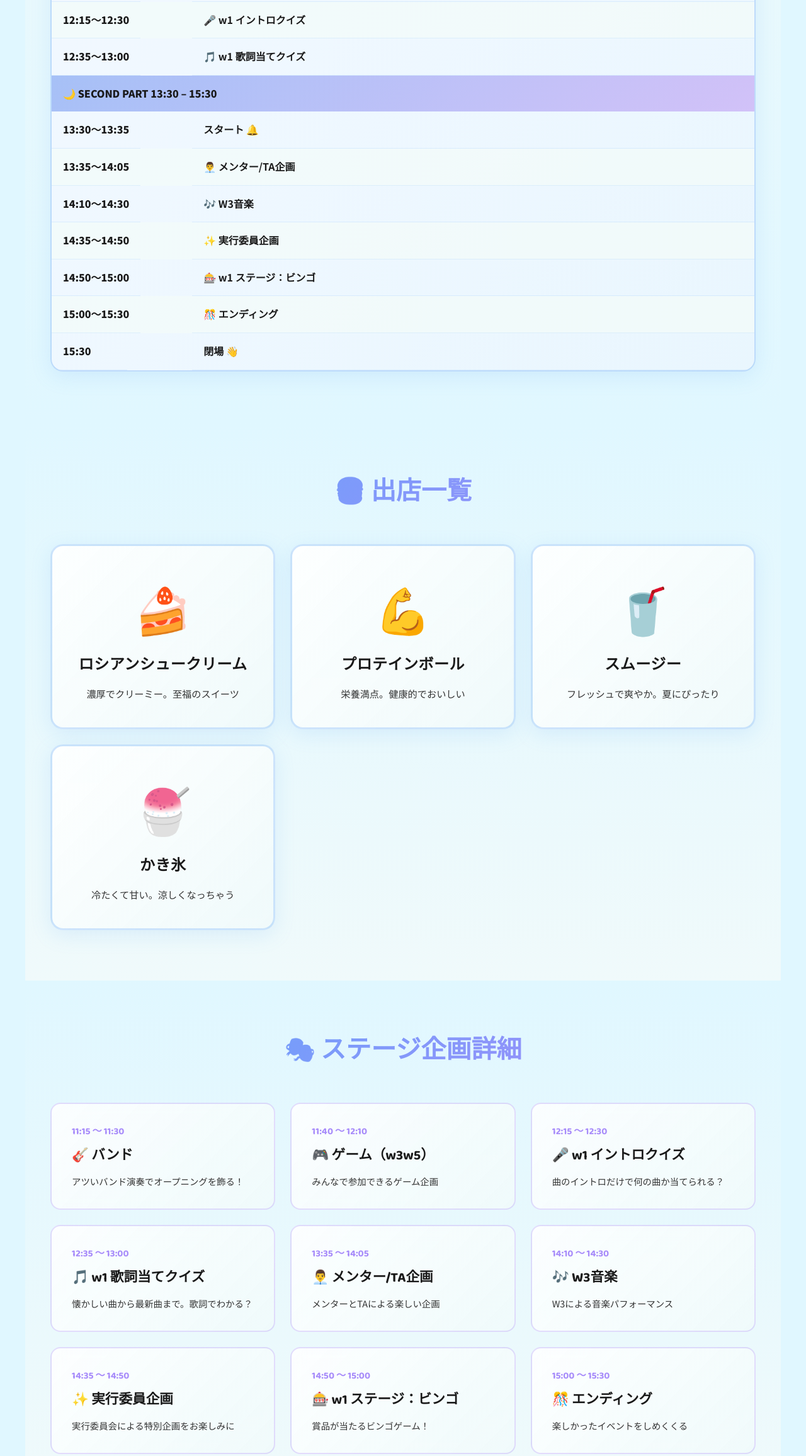
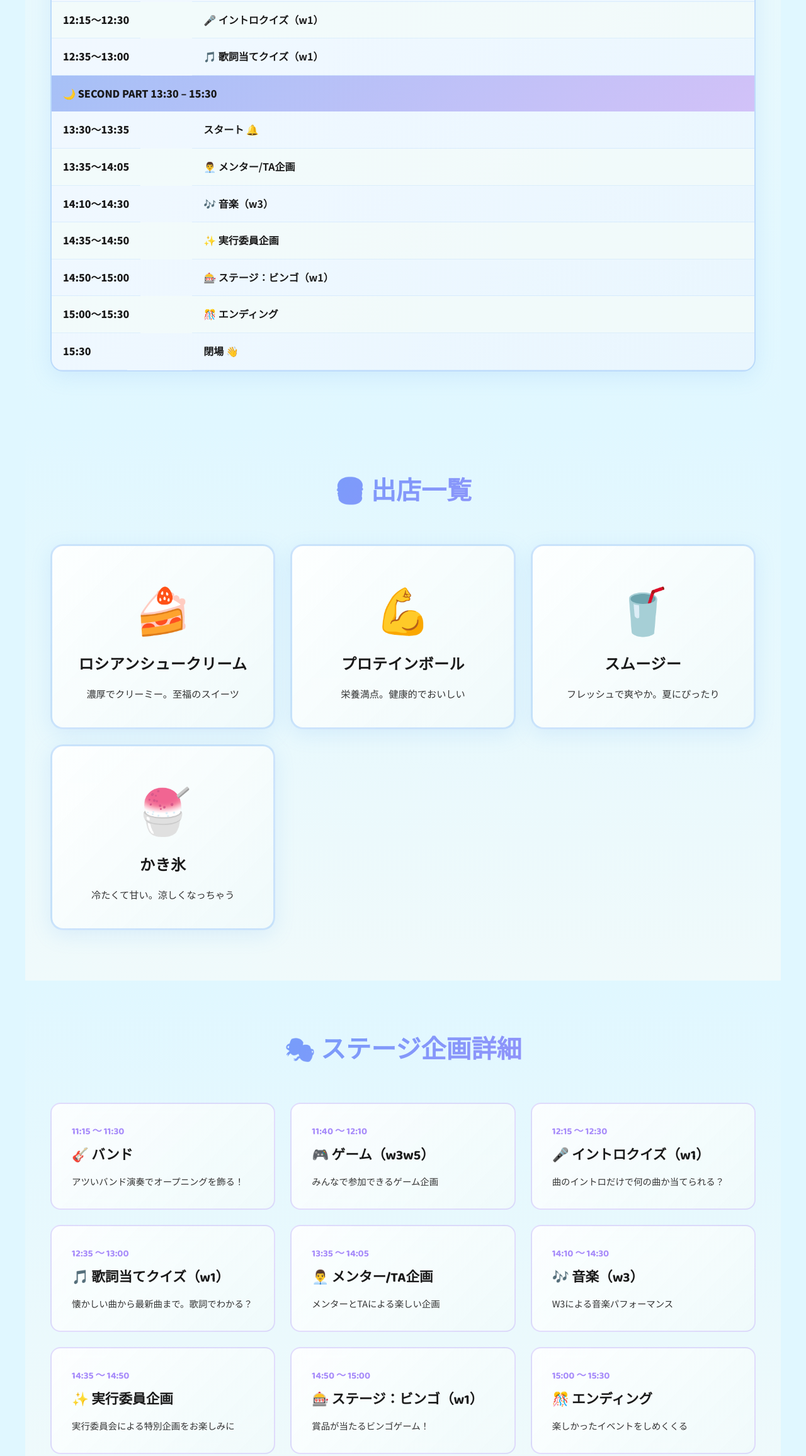
Before and after one commit to Enube1115/Ncanfes-hakataminami-2026, a plain HTML site: page index.html in a window 1280 px wide. Shown: the part 1528-3840 px from the top of the page at 63% size. Drawn offline with Linux system fonts and the light colour scheme; a web font is replaced by a local one.

Commit message:
Update index.html

```diff
--- a/index.html
+++ b/index.html
@@ -1173,11 +1173,11 @@
           </tr>
           <tr>
             <td class="time">12:15～12:30</td>
-            <td class="event">🎤 w1 イントロクイズ</td>
+            <td class="event">🎤 イントロクイズ（w1）</td>
           </tr>
           <tr>
             <td class="time">12:35～13:00</td>
-            <td class="event">🎵 w1 歌詞当てクイズ</td>
+            <td class="event">🎵 歌詞当てクイズ（w1）</td>
           </tr>
 
           <tr class="part-label">
@@ -1193,7 +1193,7 @@
           </tr>
           <tr>
             <td class="time">14:10～14:30</td>
-            <td class="event">🎶 W3音楽</td>
+            <td class="event">🎶 音楽（w3）</td>
           </tr>
           <tr>
             <td class="time">14:35～14:50</td>
@@ -1201,7 +1201,7 @@
           </tr>
           <tr>
             <td class="time">14:50～15:00</td>
-            <td class="event">🎰 w1 ステージ：ビンゴ</td>
+            <td class="event">🎰 ステージ：ビンゴ（w1）</td>
           </tr>
           <tr>
             <td class="time">15:00～15:30</td>
@@ -1261,12 +1261,12 @@
       </div>
       <div class="stage-card">
         <div class="stage-time">12:15 ～ 12:30</div>
-        <div class="stage-title">🎤 w1 イントロクイズ</div>
+        <div class="stage-title">🎤 イントロクイズ（w1）</div>
         <div class="stage-description">曲のイントロだけで何の曲か当てられる？</div>
       </div>
       <div class="stage-card">
         <div class="stage-time">12:35 ～ 13:00</div>
-        <div class="stage-title">🎵 w1 歌詞当てクイズ</div>
+        <div class="stage-title">🎵 歌詞当てクイズ（w1）</div>
         <div class="stage-description">懐かしい曲から最新曲まで。歌詞でわかる？</div>
       </div>
       <div class="stage-card">
@@ -1276,7 +1276,7 @@
       </div>
       <div class="stage-card">
         <div class="stage-time">14:10 ～ 14:30</div>
-        <div class="stage-title">🎶 W3音楽</div>
+        <div class="stage-title">🎶 音楽（w3）</div>
         <div class="stage-description">W3による音楽パフォーマンス</div>
       </div>
       <div class="stage-card">
@@ -1286,13 +1286,14 @@
       </div>
       <div class="stage-card">
         <div class="stage-time">14:50 ～ 15:00</div>
-        <div class="stage-title">🎰 w1 ステージ：ビンゴ</div>
+        <div class="stage-title">🎰 ステージ：ビンゴ（w1）</div>
         <div class="stage-description">賞品が当たるビンゴゲーム！</div>
       </div>
       <div class="stage-card">
         <div class="stage-time">15:00 ～ 15:30</div>
         <div class="stage-title">🎊 エンディング</div>
         <div class="stage-description">楽しかったイベントをしめくくる</div>
+      </div>
       </div>
     </div>
   </section>
```
